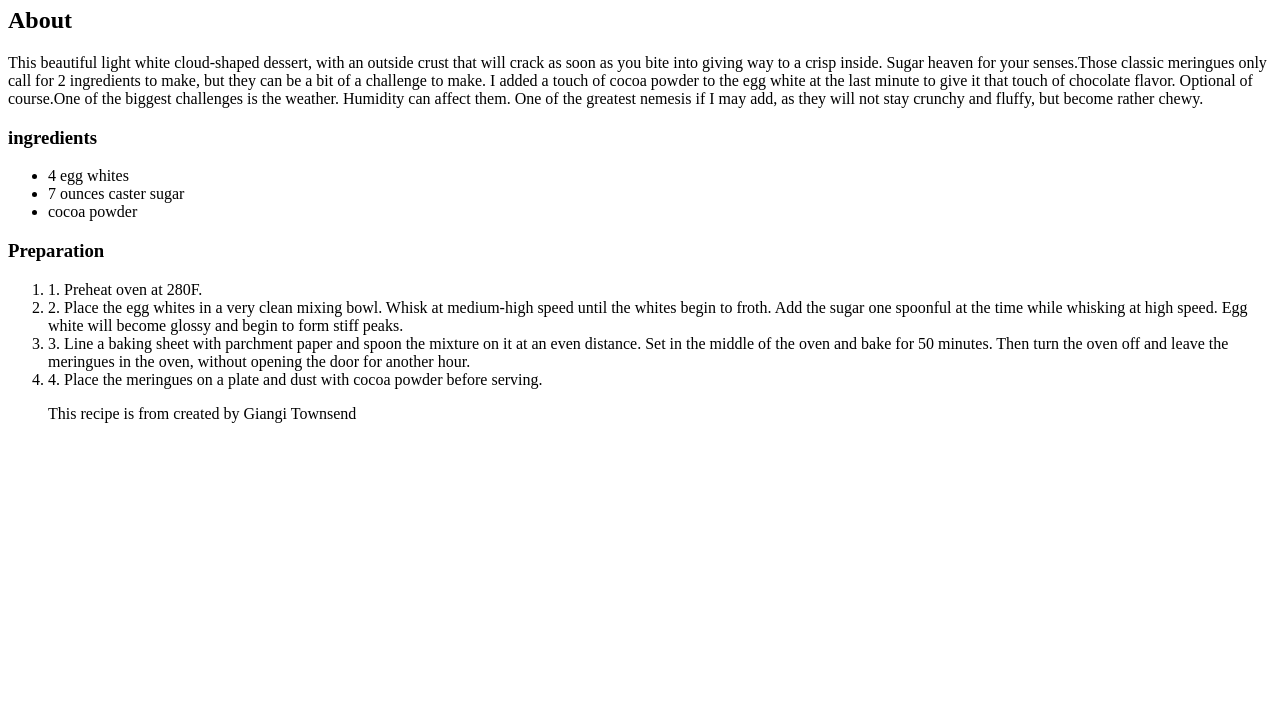
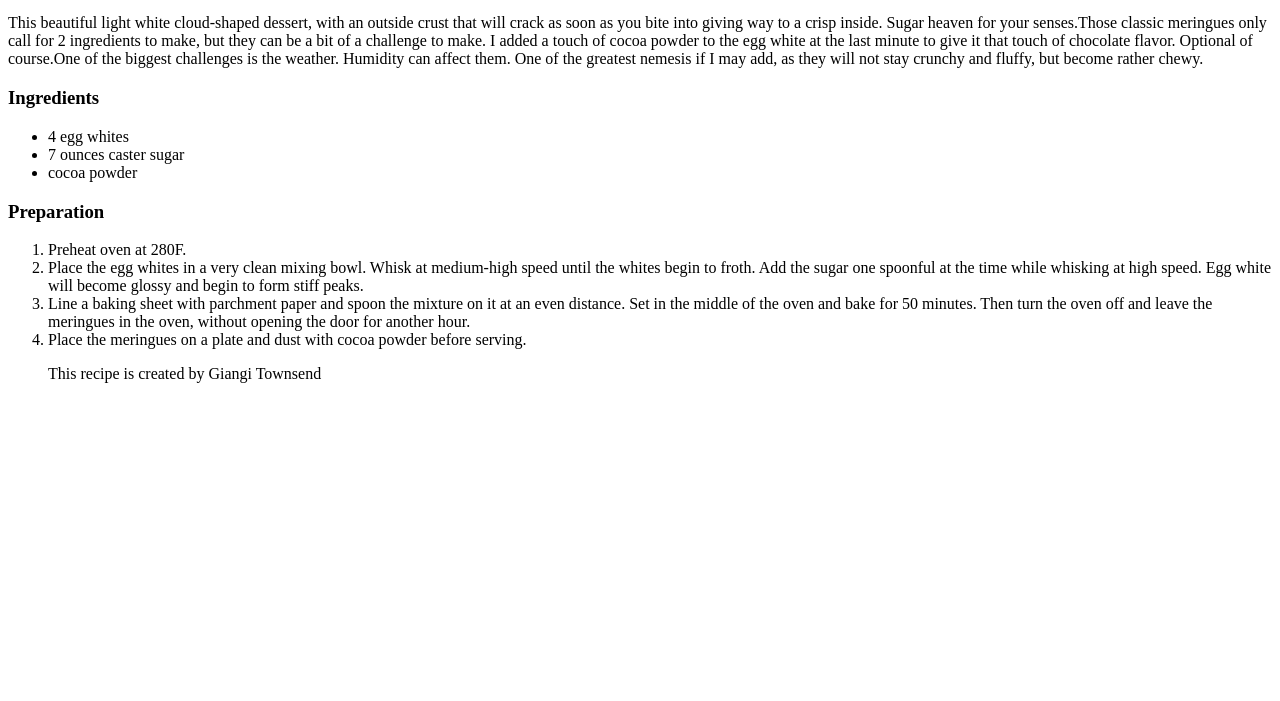
Before and after one commit to avacastelli/avacastelli.github.io, a plain HTML site: page projects/Recipe-html/recipe.html in a window 1280 px wide. Shown: the part 99-800 px from the top of the page. Drawn offline with Linux system fonts and the light colour scheme.

Commit message:
Update recipe.html

```diff
--- a/projects/Recipe-html/recipe.html
+++ b/projects/Recipe-html/recipe.html
@@ -1,4 +1,4 @@
-recipe.html
+
 <body>
     <h1>Meringues with Cocoa Powder</h1>
     <h2>About</h2>
@@ -10,7 +10,7 @@ recipe.html
     of course.One of the biggest challenges is the weather. Humidity can affect them.
     One of the greatest nemesis if I may add, as they will not stay crunchy and fluffy,
     but become rather chewy.</p>
-    <h3>ingredients</h3>
+    <h3>Ingredients</h3>
         <ul>
             <li>4 egg whites</li>
             <li>7 ounces caster sugar</li>
@@ -18,17 +18,16 @@ recipe.html
         </ul>
     <h3>Preparation</h3>
         <ol>
-            <li>1. Preheat oven at 280F.</li>
-            <li>2. Place the egg whites in a very clean mixing bowl. Whisk at medium-high
+            <li>Preheat oven at 280F.</li>
+            <li>Place the egg whites in a very clean mixing bowl. Whisk at medium-high
              speed until the whites begin to froth. Add the sugar one spoonful at the
              time while whisking at high speed. Egg white will become glossy and begin
              to form stiff peaks.</li>
-             <li>3. Line a baking sheet with parchment paper and spoon the mixture on it
+             <li>Line a baking sheet with parchment paper and spoon the mixture on it
                  at an even distance. Set in the middle of the oven and bake for 50 minutes.
                  Then turn the oven off and leave the meringues in the oven, without opening
                  the door for another hour.</li>
-            <li>4. Place the meringues on a plate and dust with cocoa powder before serving.</li>
-    <p>This recipe is from <a href="https://www.foodista.com/recipe/WNBGXMX3/meringues-with-cocoa-powder"></a>
-        created by Giangi Townsend</p>
+            <li>Place the meringues on a plate and dust with cocoa powder before serving.</li>
+    <p>This recipe is created by Giangi Townsend <a href="https://www.foodista.com/recipe/WNBGXMX3/meringues-with-cocoa-powder"></a></p>
 
     </body>
```
